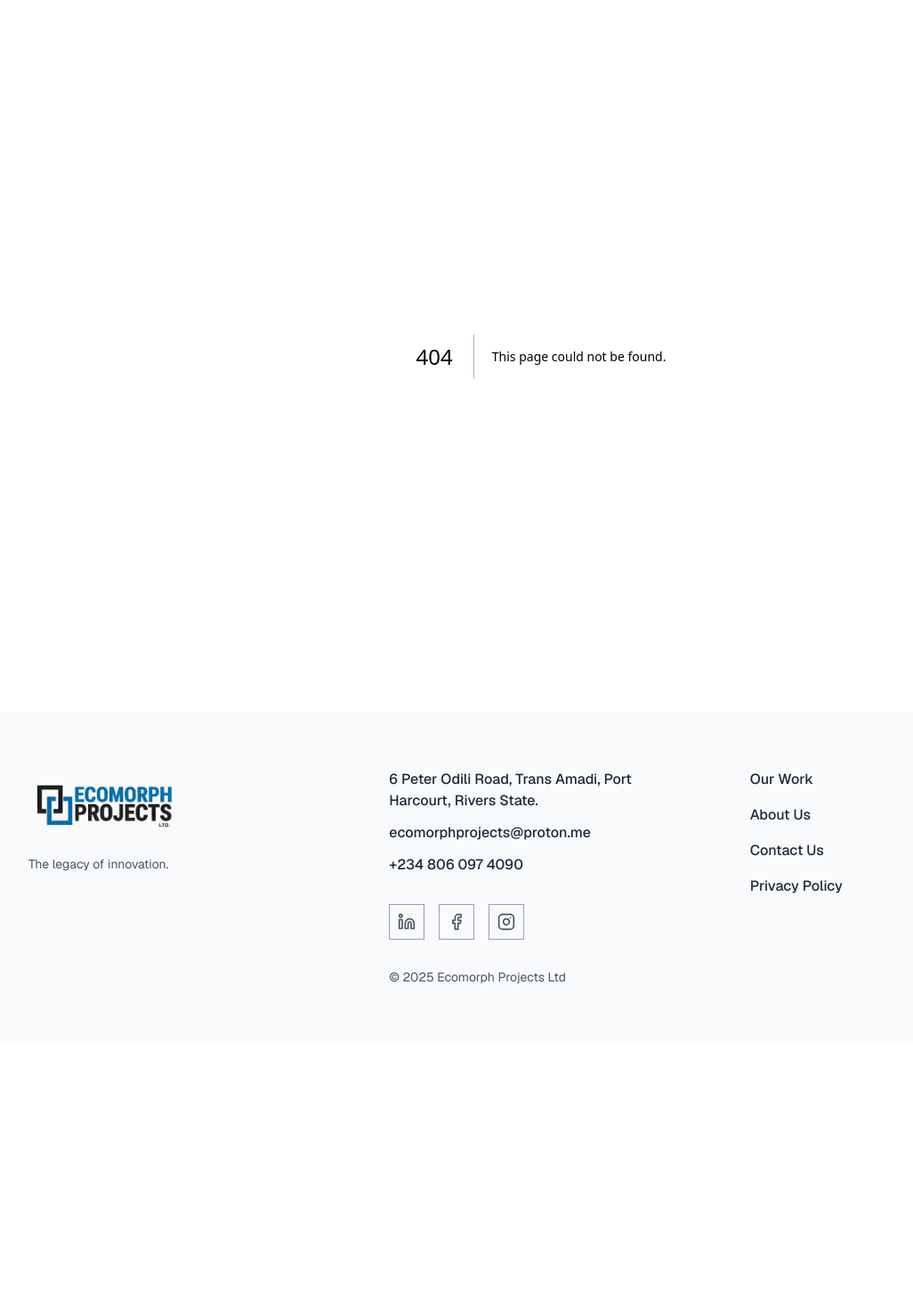
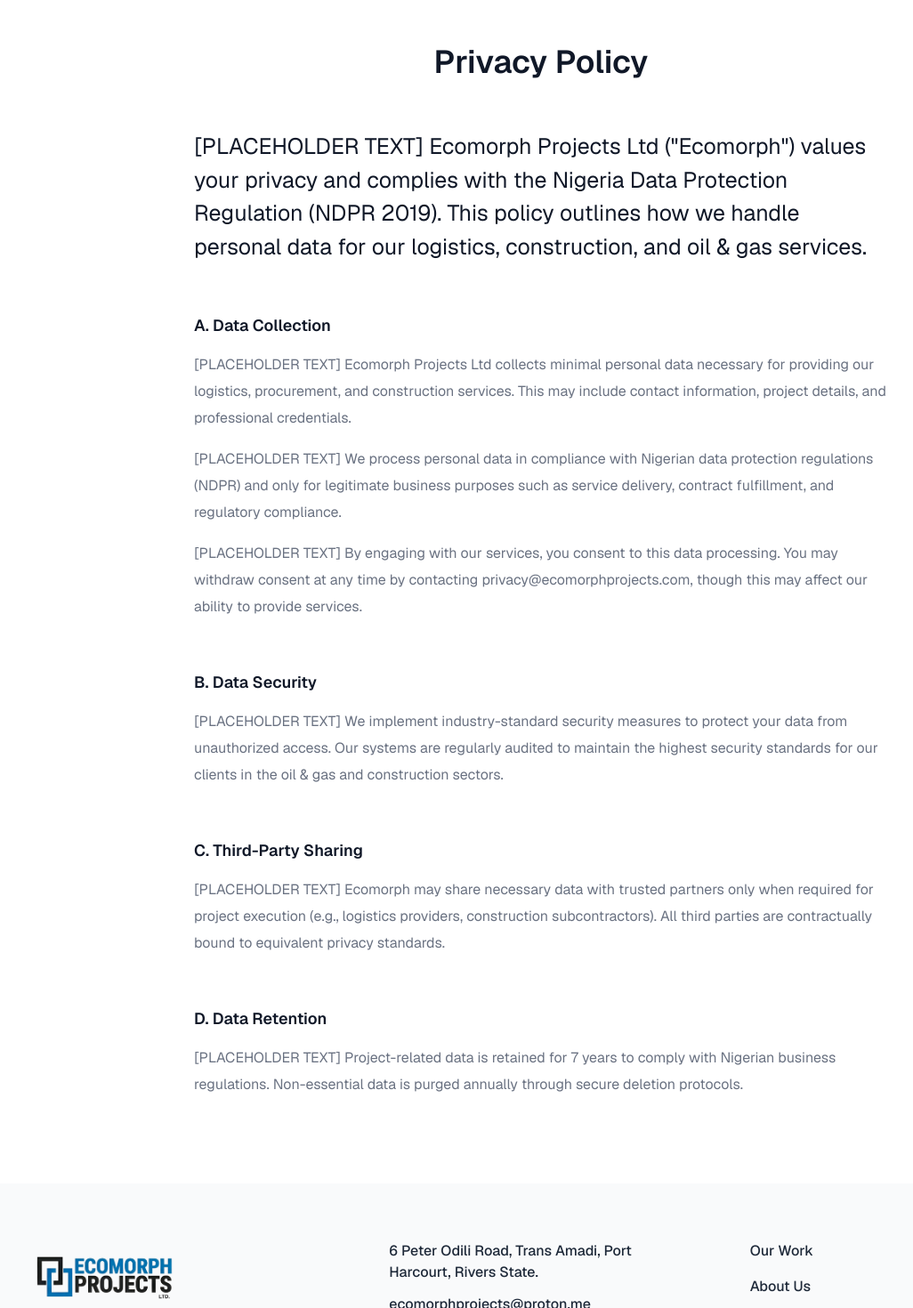
Before and after one commit to prosper20/ecomorph, a Next.js app: page /privacy in a window 1280 px wide. Before the commit this address had no page. Shown: the top 1470 px of the page at 89% size, without its empty margins (32-1058 px from the left). Before the commit the page ends 1172 px from the top, so only its background shows below. Built offline with nearby package versions, Linux system fonts and the light colour scheme.

Commit message:
chore: add privacy page

```diff
--- a/src/app/eco/page.tsx
+++ b/src/app/eco/page.tsx
@@ -1,11 +1,9 @@
-import HeroSection from "../about/components/HeroSection";
 import EcofriendlyConstruction from "./components/EcofriendlyConstruction";
 
 
 export default function EcoFriendly() {
   return (
     <>
-      <HeroSection />
       <EcofriendlyConstruction />
     </>
   )
--- /dev/null
+++ b/src/app/privacy/page.tsx
@@ -0,0 +1,14 @@
+// import PageLayout from "@/components/PageLayout"
+import PrivacyPolicy from "@/components/PrivacyPolicy"
+
+
+const PrivacyPolicyPage = () => {
+
+    return (
+        <div className="relative bg-white !px-[5%] !pt-[50px]  min-h-screen">
+            <PrivacyPolicy/>
+        </div>
+    )
+}
+
+export default PrivacyPolicyPage
--- a/src/components/Footer.tsx
+++ b/src/components/Footer.tsx
@@ -4,10 +4,22 @@
 
 const Footer: React.FC = () => {
   const navigationLinks = [
-    'Our Work',
-    'About Us',
-    'Contact Us',
-    'Privacy Policy'
+    {
+      title: 'Our Work',
+      url: '/work'
+    },
+    {
+      title: 'About Us',
+      url: '/about'
+    },
+    {
+      title: 'Contact Us',
+      url: '/contact'
+    },
+    {
+      title: 'Privacy Policy',
+      url: '/privacy'
+    },
   ];
 
   const socialLinks = [
@@ -90,10 +102,10 @@
               {navigationLinks.map((link, index) => (
                 <div key={index}>
                   <a
-                    href="#"
+                    href={link.url}
                     className="text-gray-800 font-medium hover:text-gray-600 transition-colors duration-200 block"
                   >
-                    {link}
+                    {link.title}
                   </a>
                 </div>
               ))}
--- a/src/components/PrivacyPolicy.tsx
+++ b/src/components/PrivacyPolicy.tsx
@@ -1,44 +1,47 @@
-// pages/privacy-policy.tsx
-// data/privacyContent.ts
-
 const privacySections = [
   {
-      title: "A. General",
+    title: "A. Data Collection",
     paragraphs: [
-        `Based on our business connection, we receive personal-related data from you. This data is processed – if it is necessary for the provision of our services or for the fulfillment of legal and regulatory obligations – together with personal data that we obtain from publicly available sources or data that are legitimately transmitted by third parties.`,
-        `We process the personal data in accordance with the data protection regulations. The legal basis for the processing is pivotal to fulfill a contract or to carry out pre-contractual measures (Art 6 (1) (b) GDPR), or to fulfill legal obligations to which we are subject (Art 6 (1) (c) GDPR).`,
-        `In addition, processing is completed by us or a third party due to legitimate interest. E.g. for the protection of employees and customers, for the further development of our company, of products and services in order to win back customers in order to prevent or combat fraud, and/or to prosecute or defend against legal claims (Art. 6 (1) (f) GDPR). If you have given us your consent, the processing takes place for the stated purposes (Article 6 (1) (a) GDPR). You can revoke your consent at any time without affecting the legality of the processing, carried out on the basis of the consent until the revocation. The revocation can be submitted by e-mail to gdpr@9y.co.`,
+      `[PLACEHOLDER TEXT] Ecomorph Projects Ltd collects minimal personal data necessary for providing our logistics, procurement, and construction services. This may include contact information, project details, and professional credentials.`,
+      `[PLACEHOLDER TEXT] We process personal data in compliance with Nigerian data protection regulations (NDPR) and only for legitimate business purposes such as service delivery, contract fulfillment, and regulatory compliance.`,
+      `[PLACEHOLDER TEXT] By engaging with our services, you consent to this data processing. You may withdraw consent at any time by contacting privacy@ecomorphprojects.com, though this may affect our ability to provide services.`,
     ],
   },
   {
-      title: "B. Storage of IP addresses",
+    title: "B. Data Security",
     paragraphs: [
-        `When you visit our website, data is stored on our servers for backup purposes (such as IP address, call time and visited pages). We process this data for data security reasons and to ensure the stability and reliability of our system.`,
+      `[PLACEHOLDER TEXT] We implement industry-standard security measures to protect your data from unauthorized access. Our systems are regularly audited to maintain the highest security standards for our clients in the oil & gas and construction sectors.`,
     ],
   },
   {
-      title: "C. Cookies",
+    title: "C. Third-Party Sharing",
     paragraphs: [
-        `Our website uses so-called "cookies" which are text files that are stored on your computer. Cookies allow us to analyze the overall use of the website by the use of individuals. You can prevent the installation of cookies by setting your browser software accordingly. However, please be aware that if you do this, you may not be able to use the full functionality of this website.`,
+      `[PLACEHOLDER TEXT] Ecomorph may share necessary data with trusted partners only when required for project execution (e.g., logistics providers, construction subcontractors). All third parties are contractually bound to equivalent privacy standards.`,
+    ],
+  },
+  {
+    title: "D. Data Retention",
+    paragraphs: [
+      `[PLACEHOLDER TEXT] Project-related data is retained for 7 years to comply with Nigerian business regulations. Non-essential data is purged annually through secure deletion protocols.`,
     ],
   },
 ];
 
 export default function PrivacyPolicy() {
   return (
-    <main className="min-h-screen text-white !pb-20">
+    <main className="bg-white min-h-screen text-gray-900 !pb-20">
       <div className="privacy-width  w-[780px] !mx-auto">
         <h1 className="text-[20px] md:text-4xl font-semibold text-center">Privacy Policy</h1>
 
         <p className="!mt-3 md:!mt-14 md:text-[25px]">
-          9Y Media Group GmbH (herein after referred to as “9Y Media“) takes data protection and protection of personal-related data very seriously. Therefore, we treat/process your data exclusively on the basis of the legal requirements (GDPR, TKG 2003). Below, we describe how we process your personal data, as a responsible data protection officer.
+          [PLACEHOLDER TEXT] Ecomorph Projects Ltd (&quot;Ecomorph&quot;) values your privacy and complies with the Nigeria Data Protection Regulation (NDPR 2019). This policy outlines how we handle personal data for our logistics, construction, and oil & gas services.
         </p>
 
         {privacySections.map((section, idx) => (
           <section key={idx}>
             <h2 className="!mt-14 text-[18px] font-semibold !mb-4">{section.title}</h2>
             {section.paragraphs.map((text, pIdx) => (
-              <p key={pIdx} className="mb-4 leading-[30px] text-[#999999]">
+              <p key={pIdx} className="mb-4 leading-[30px] text-gray-500">
                 {text}
               </p>
             ))}
```
Also changed, not shown: public/projects/project31.jpeg (added), public/projects/project32.jpeg (added). Lines whose indentation alone changed are shown as unchanged.
